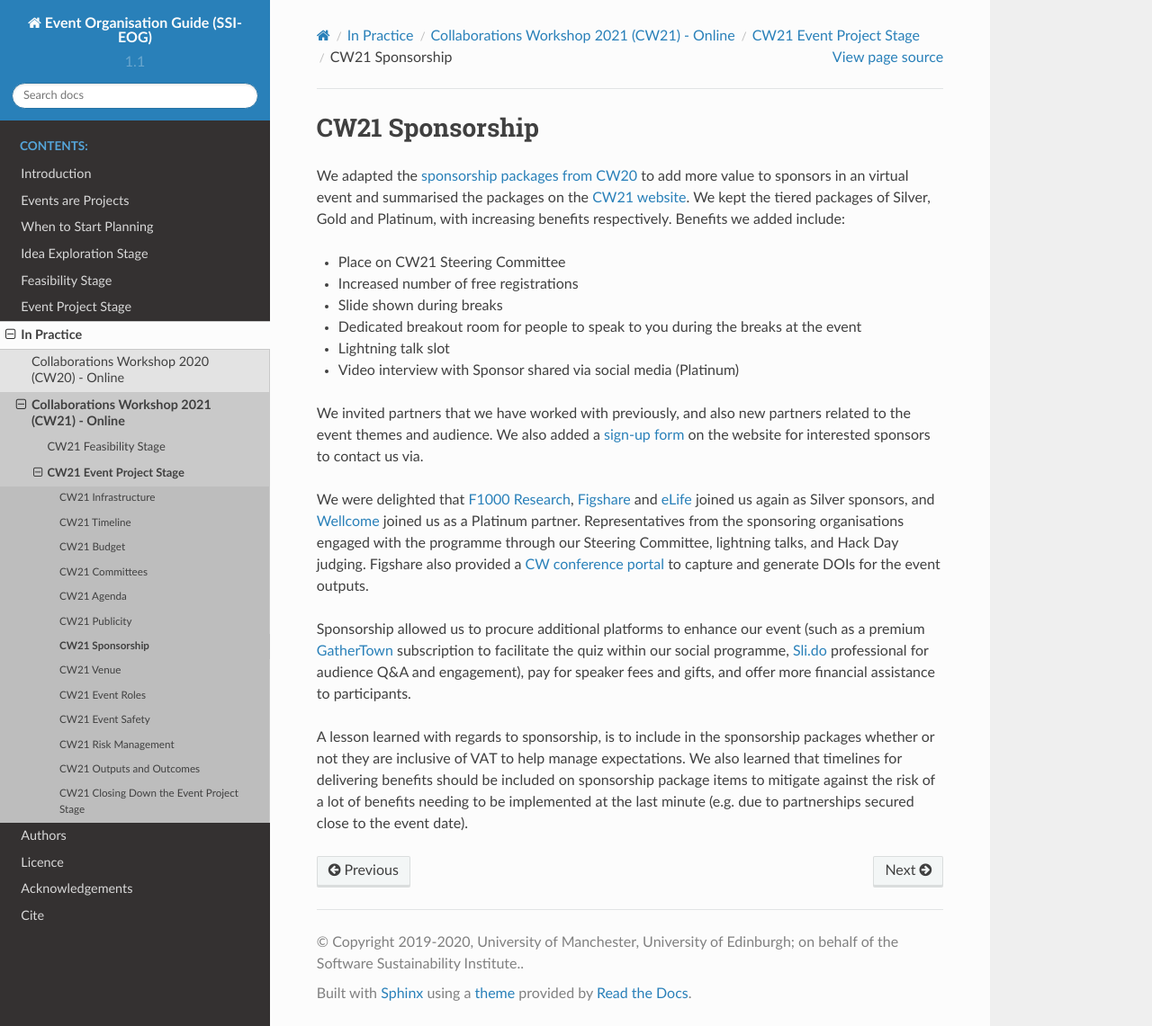
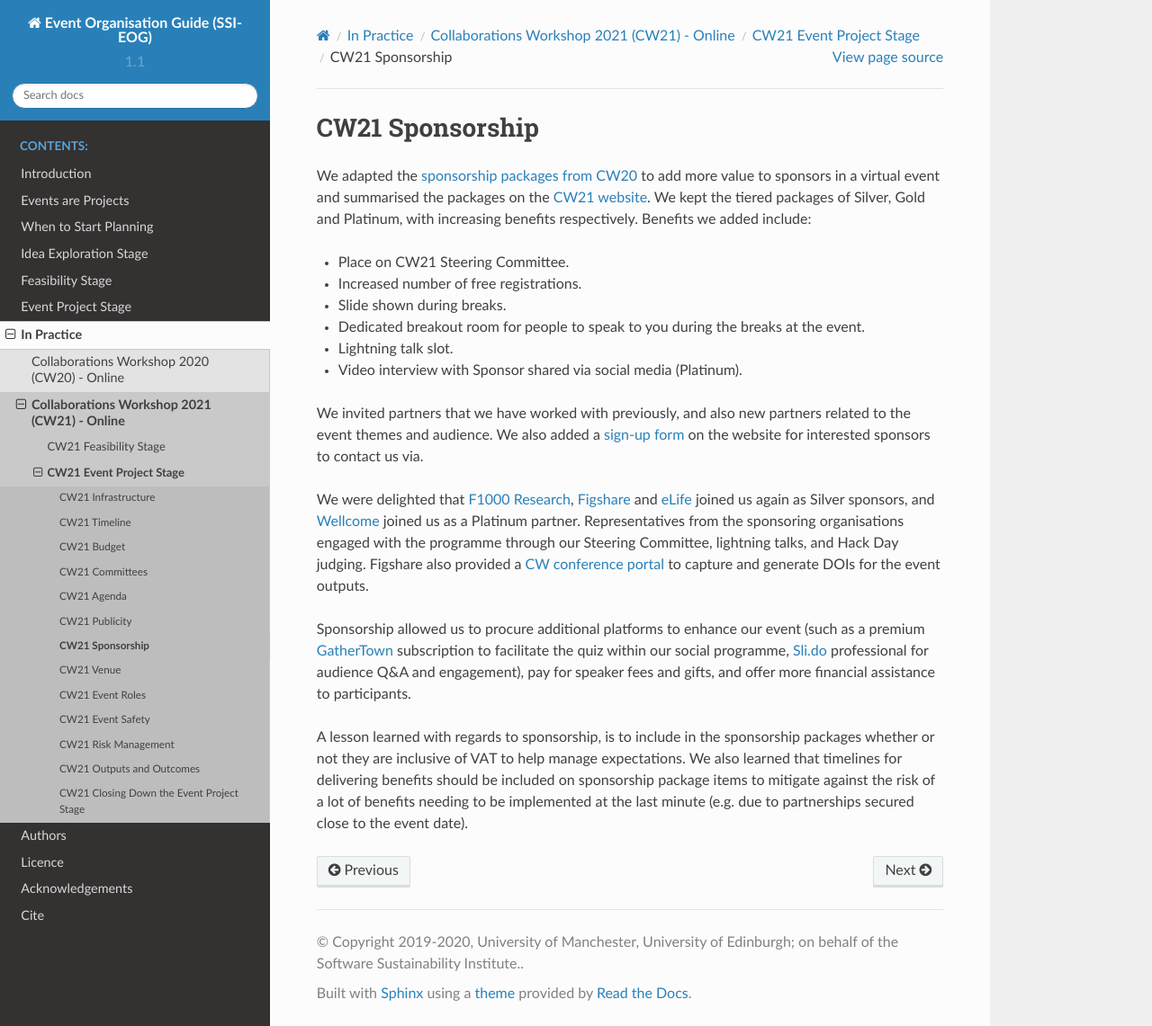
Before and after one commit to softwaresaved/event-organisation-guide, a Sphinx documentation site: the page built from docs/eog/eog-in-practice/cw21/event-project-stage/eps-sponsorship.rst, in a window 1280 px wide and 1141 px high. Shown: the whole window at 90% size. Built offline with Sphinx 7.4.7 and the Read the Docs theme 2.0.0, drawn with Linux system fonts in a browser that asks for light colours.

```diff
--- a/docs/eog/eog-in-practice/cw21/event-project-stage/eps-sponsorship.rst
+++ b/docs/eog/eog-in-practice/cw21/event-project-stage/eps-sponsorship.rst
@@ -3,16 +3,16 @@
 CW21 Sponsorship
 =================
 
-We adapted the `sponsorship packages from CW20 <https://software.ac.uk/cw20/sponsorship>`_ to add more value to sponsors in an virtual event and summarised the packages on the `CW21 website <https://software.ac.uk/cw21/sponsorship>`_.
+We adapted the `sponsorship packages from CW20 <https://software.ac.uk/cw20/sponsorship>`_ to add more value to sponsors in a virtual event and summarised the packages on the `CW21 website <https://software.ac.uk/cw21/sponsorship>`_.
 We kept the tiered packages of Silver, Gold and Platinum, with increasing benefits respectively.
 Benefits we added include:
 
-- Place on CW21 Steering Committee
-- Increased number of free registrations
-- Slide shown during breaks
-- Dedicated breakout room for people to speak to you during the breaks at the event
-- Lightning talk slot
-- Video interview with Sponsor shared via social media (Platinum)
+- Place on CW21 Steering Committee.
+- Increased number of free registrations.
+- Slide shown during breaks.
+- Dedicated breakout room for people to speak to you during the breaks at the event.
+- Lightning talk slot.
+- Video interview with Sponsor shared via social media (Platinum).
 
 We invited partners that we have worked with previously, and also new partners related to the event themes and audience.
 We also added a `sign-up form <https://forms.gle/Y46d4ZaUMMVVStAs7>`_ on the website for interested sponsors to contact us via.
```
